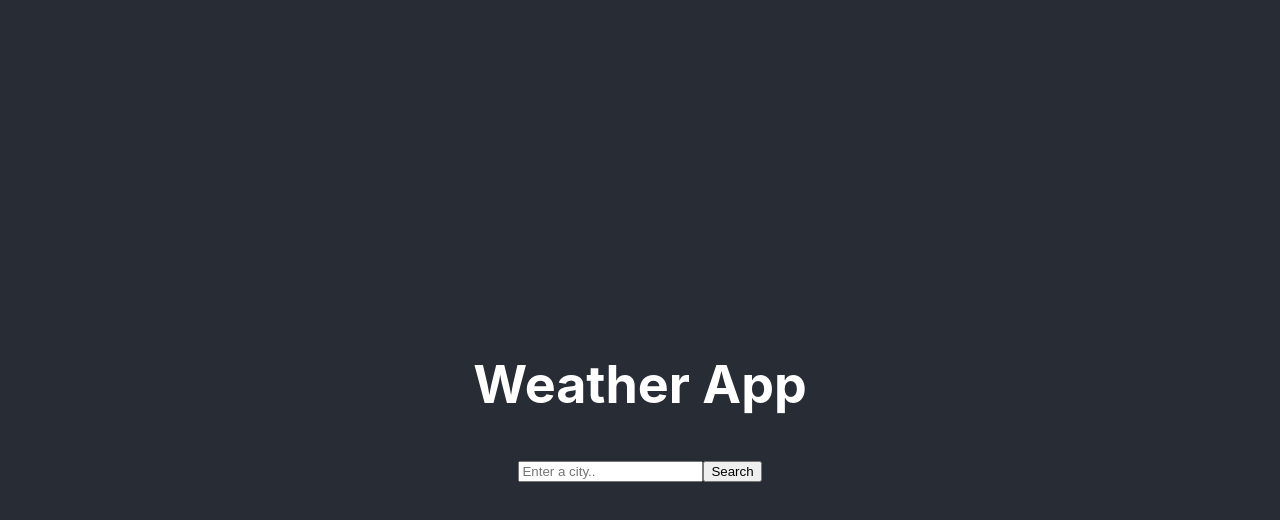
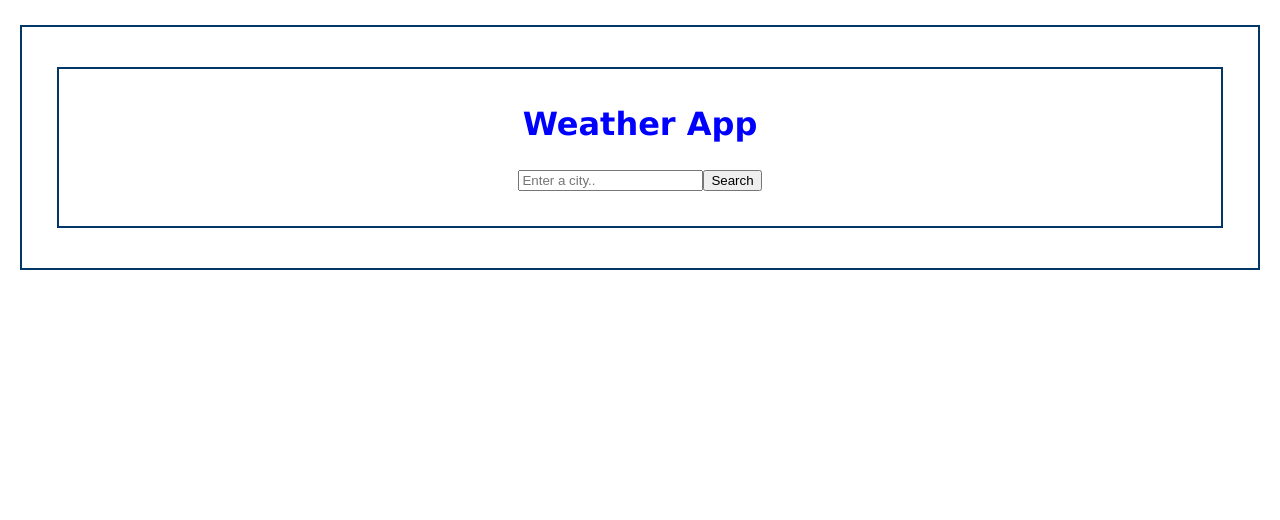
Before and after one commit to Maria-G-Garcia/my-weather-app-trial, a React (Create React App) app: page / in a window 1280 px wide. Shown: the top 520 px of the page. Built offline with nearby package versions, Linux system fonts and the light colour scheme.

Commit message:
Change CSS for files

```diff
--- a/src/App.css
+++ b/src/App.css
@@ -1,38 +1,26 @@
 .App {
-  text-align: center;
-}
-
-.App-logo {
-  height: 40vmin;
-  pointer-events: none;
-}
-
-@media (prefers-reduced-motion: no-preference) {
-  .App-logo {
-    animation: App-logo-spin infinite 20s linear;
-  }
-}
-
-.App-header {
-  background-color: #282c34;
-  min-height: 100vh;
-  display: flex;
-  flex-direction: column;
-  align-items: center;
-  justify-content: center;
-  font-size: calc(10px + 2vmin);
-  color: white;
+  display: block;
+  margin: 25px 20px 25px 20px;
+  padding: 15px;
+  border: #033768 solid 2px;
 }
 
 .App-link {
   color: #61dafb;
+  display: block;
+  text-align: center;
+  margin: 20px auto;
+  font-size: 20px;
 }
 
-@keyframes App-logo-spin {
-  from {
-    transform: rotate(0deg);
-  }
-  to {
-    transform: rotate(360deg);
-  }
+h1 {
+  color: blue;
+  text-align: center;
+  font-family: Verdana, Geneva, Tahoma, sans-serif;
 }
+form {
+  display: block;
+  margin: 15px auto;
+  padding: 5px;
+  text-align: center;
+}
--- a/src/index.css
+++ b/src/index.css
@@ -1,13 +1,3 @@
 body {
-  margin: 0;
-  font-family: -apple-system, BlinkMacSystemFont, 'Segoe UI', 'Roboto', 'Oxygen',
-    'Ubuntu', 'Cantarell', 'Fira Sans', 'Droid Sans', 'Helvetica Neue',
-    sans-serif;
-  -webkit-font-smoothing: antialiased;
-  -moz-osx-font-smoothing: grayscale;
+  margin: 20px auto;
 }
-
-code {
-  font-family: source-code-pro, Menlo, Monaco, Consolas, 'Courier New',
-    monospace;
-}
```
